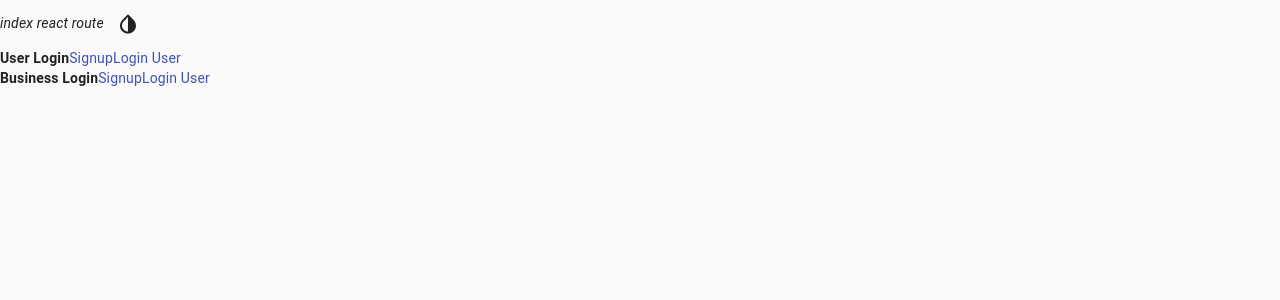
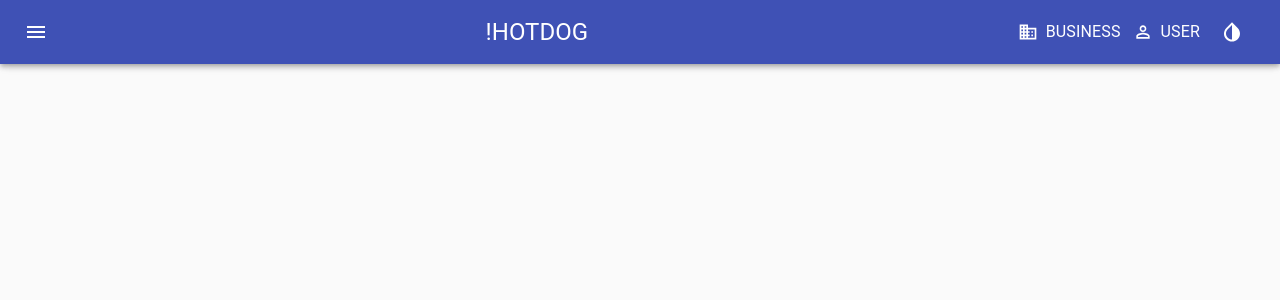
Before and after one commit to imaustinim/notHotDog, a React (Create React App) app in the folder client/: page / in a window 1280 px wide. Shown: the top 300 px of the page. Built offline with nearby package versions, Linux system fonts and the light colour scheme.

Commit message:
ui login menu

```diff
--- /dev/null
+++ b/client/src/components/HideOnScroll/HideOnScroll.jsx
@@ -0,0 +1,16 @@
+import Slide from "@material-ui/core/Slide";
+import useScrollTrigger from "@material-ui/core/useScrollTrigger";
+
+export default function HideOnScroll(props) {
+  const { children } = props;
+  // Note that you normally won't need to set the window ref as useScrollTrigger
+  // will default to window.
+  // This is only being set here because the demo is in an iframe.
+  const trigger = useScrollTrigger();
+
+  return (
+    <Slide appear={false} direction='down' in={!trigger}>
+      {children}
+    </Slide>
+  );
+}
--- /dev/null
+++ b/client/src/components/NavBar/LoginButtons/LoginButtons.jsx
@@ -0,0 +1,76 @@
+import { useState, useRef } from "react";
+import {
+  Button,
+  Typography,
+  Grow,
+  Paper,
+  Popper,
+  MenuItem,
+  MenuList,
+  ClickAwayListener,
+} from "@material-ui/core";
+import { Link as RouterLink } from "react-router-dom";
+
+export default function LoginButtons(props) {
+  const [open, setOpen] = useState(false);
+  const anchorRef = useRef(null);
+  const handleToggle = () => {
+    setOpen((prevOpen) => !prevOpen);
+  };
+
+  const handleClose = (event) => {
+    if (anchorRef.current && anchorRef.current.contains(event.target)) {
+      return;
+    }
+    setOpen(false);
+  };
+
+  return (
+    <>
+      <Button
+        ref={anchorRef}
+        aria-controls={open ? "menu-list-grow" : undefined}
+        aria-haspopup='true'
+        aria-label={"login" + props.type}
+        onClick={handleToggle}
+        color='inherit'
+        startIcon={props.icon}>
+        <Typography variant='body1'>{props.type}</Typography>
+      </Button>
+      <Popper
+        open={open}
+        anchorEl={anchorRef.current}
+        role={undefined}
+        transition
+        disablePortal>
+        {({ TransitionProps, placement }) => (
+          <Grow
+            {...TransitionProps}
+            style={{
+              transformOrigin:
+                placement === "bottom" ? "center top" : "center bottom",
+            }}>
+            <Paper>
+              <ClickAwayListener onClickAway={handleClose}>
+                <MenuList autoFocusItem={open} id='menu-list-grow'>
+                  <MenuItem
+                    onClick={handleClose}
+                    to={`/${props.type}/login`}
+                    component={RouterLink}>
+                    Login
+                  </MenuItem>
+                  <MenuItem
+                    onClick={handleClose}
+                    to={`/${props.type}/signup`}
+                    component={RouterLink}>
+                    Create Profile
+                  </MenuItem>
+                </MenuList>
+              </ClickAwayListener>
+            </Paper>
+          </Grow>
+        )}
+      </Popper>
+    </>
+  );
+}
--- /dev/null
+++ b/client/src/components/NavBar/NavBar.jsx
@@ -0,0 +1,41 @@
+import { Typography, AppBar, Toolbar, IconButton } from "@material-ui/core";
+
+import InvertColorsIcon from "@material-ui/icons/InvertColors";
+import MenuIcon from "@material-ui/icons/Menu";
+
+import BusinessIcon from "@material-ui/icons/Business";
+import PersonOutlineIcon from "@material-ui/icons/PersonOutline";
+
+import HideOnScroll from "../HideOnScroll/HideOnScroll";
+import LoginButtons from "./LoginButtons/LoginButtons";
+
+export default function NavBar(props) {
+  return (
+    <HideOnScroll {...props}>
+      <AppBar position='fixed'>
+        <Toolbar>
+          <IconButton
+            edge='start'
+            aria-label='toggle light and dark mode'
+            color='inherit'>
+            <MenuIcon />
+          </IconButton>
+          <Typography
+            variant='h5'
+            component='h1'
+            style={{ flexGrow: 1, textAlign: "center" }}>
+            !HOTDOG
+          </Typography>
+          <LoginButtons icon={<BusinessIcon />} type='business' />
+          <LoginButtons icon={<PersonOutlineIcon />} type='user' />
+          <IconButton
+            onClick={props.toggleLightDark}
+            aria-label='toggle light and dark mode'
+            color='inherit'>
+            <InvertColorsIcon />
+          </IconButton>
+        </Toolbar>
+      </AppBar>
+    </HideOnScroll>
+  );
+}
--- a/client/src/pages/App/App.css
+++ b/client/src/pages/App/App.css
@@ -0,0 +1,3 @@
+.App {
+  height: 200vh;
+}
--- a/client/src/pages/App/App.jsx
+++ b/client/src/pages/App/App.jsx
@@ -1,14 +1,14 @@
 import { useState } from "react";
 import { Route, Switch } from "react-router";
-import { Link as rLink } from "react-router-dom";
-import { Link } from "@material-ui/core";
-import "./App.css";
 
+/* Material */
+import { Container, useMediaQuery } from "@material-ui/core";
 import CssBaseline from "@material-ui/core/CssBaseline";
 import { ThemeProvider, createMuiTheme } from "@material-ui/core/styles";
-import InvertColorsIcon from "@material-ui/icons/InvertColors";
 
-import { IconButton, useMediaQuery } from "@material-ui/core";
+/* Custom Components */
+import "./App.css";
+import NavBar from "../../components/NavBar/NavBar";
 
 function App() {
   let [darkMode, setDarkMode] = useState(
@@ -28,10 +28,11 @@ function App() {
   return (
     <ThemeProvider theme={theme}>
       <CssBaseline />
-      <div className='App'>
+      <main className='App'>
+        <NavBar toggleLightDark={toggleLightDark} />
         <Switch>
           <Route
-            path='/auth/signup/:type'
+            path='/:type/signup/'
             render={(props) => (
               <>
                 <em>index react route</em>
@@ -39,7 +40,7 @@ function App() {
             )}
           />
           <Route
-            path='/auth/login:type'
+            path='/:type/login'
             render={(props) => (
               <>
                 <em>index react route</em>
@@ -50,39 +51,14 @@ function App() {
             path='/'
             render={(props) => (
               <>
-                <header>
-                  <em>index react route</em>
-                  <IconButton
-                    onClick={toggleLightDark}
-                    aria-label='toggle light and dark mode'
-                    color='inherit'>
-                    <InvertColorsIcon />
-                  </IconButton>
-                </header>
-
-                <div>
-                  <strong>User Login</strong>
-                  <Link component={rLink} to='/auth/signup/u' color='primary'>
-                    Signup
-                  </Link>
-                  <Link component={rLink} to='/auth/signup/u' color='primary'>
-                    Login User
-                  </Link>
-                </div>
-                <div>
-                  <strong>Business Login</strong>
-                  <Link component={rLink} to='/auth/signup/b' color='primary'>
-                    Signup
-                  </Link>
-                  <Link component={rLink} to='/auth/signup/b' color='primary'>
-                    Login User
-                  </Link>
-                </div>
+                <Container>
+                  <strong>Home Page</strong>
+                </Container>
               </>
             )}
           />
         </Switch>
-      </div>
+      </main>
     </ThemeProvider>
   );
 }
```
